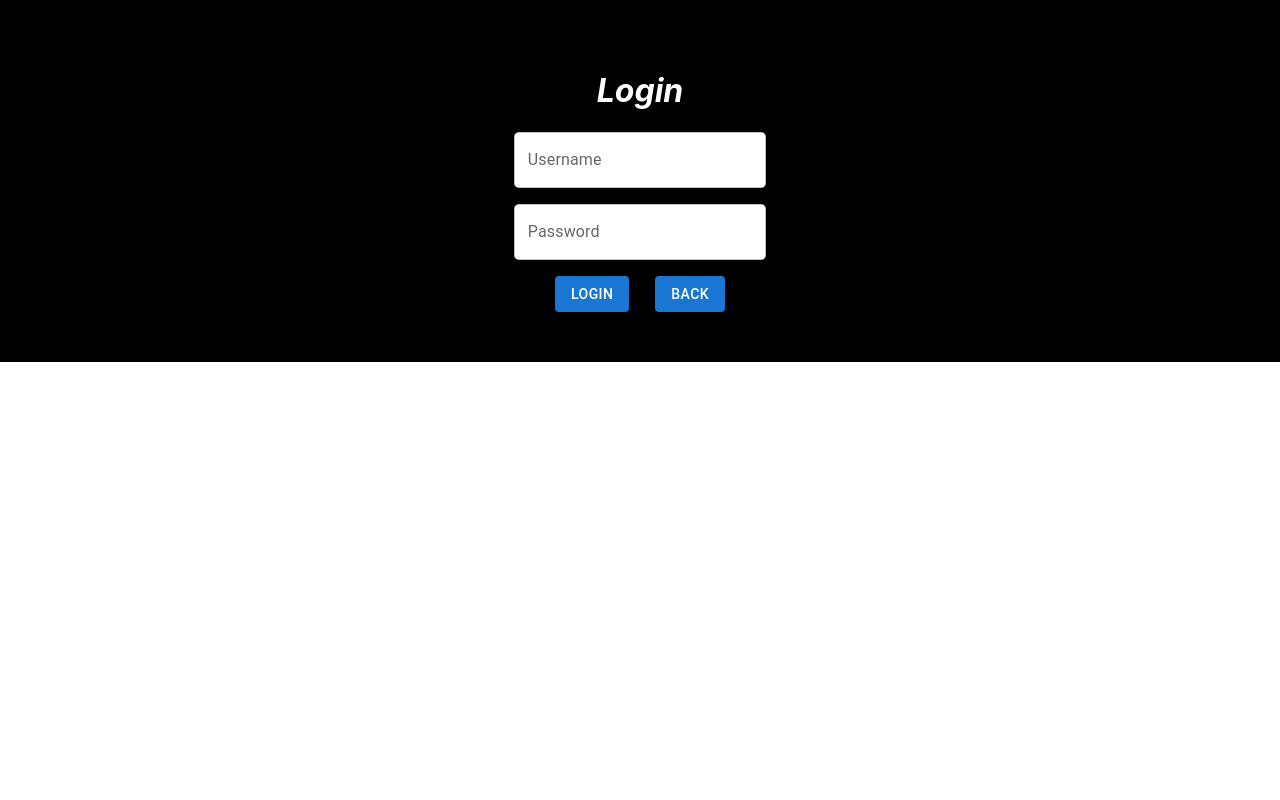
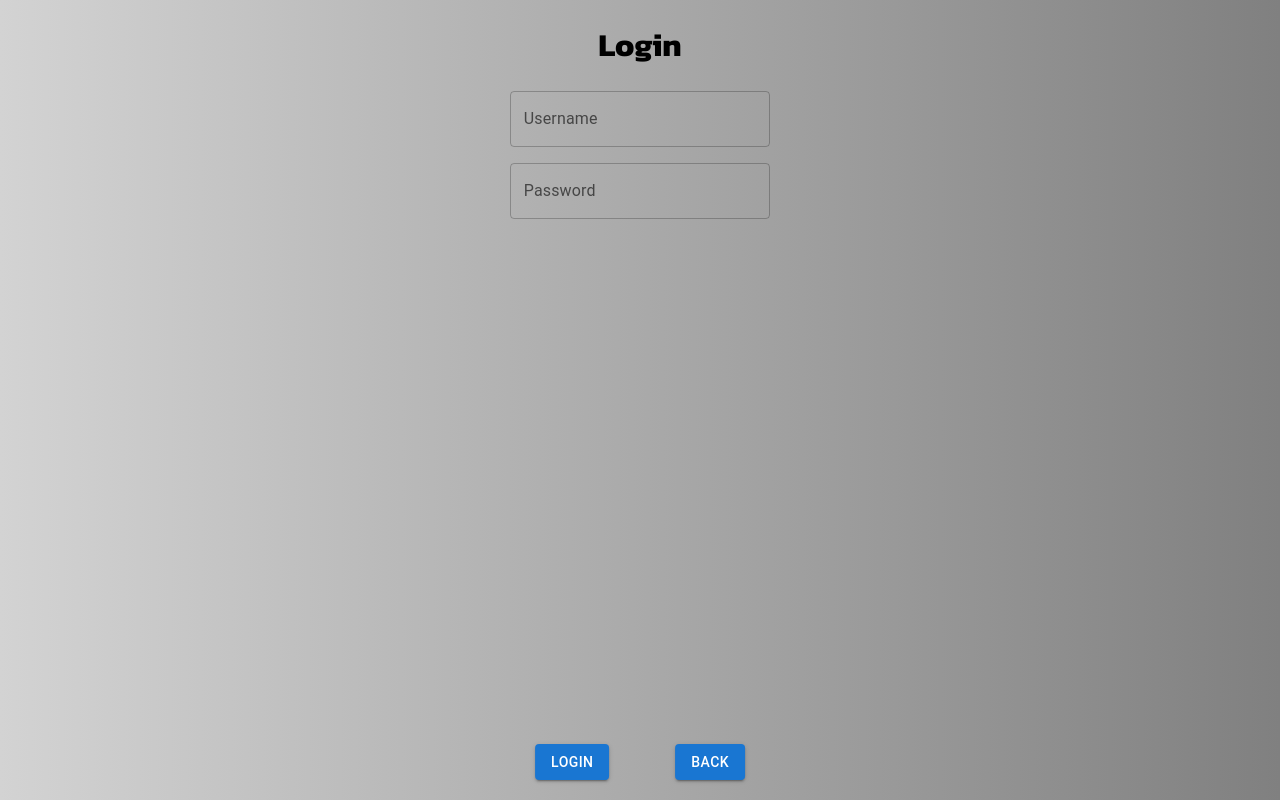
Before and after one commit to rysealex/fitness-tracker-front, a React (Create React App) app: page /login in a window 1280 px wide. Built offline with nearby package versions, Linux system fonts and the light colour scheme.

Commit message:
Combines all css styling pages into index css. Styling for the body, welcome page, and home page. Creates a user profile picture feature.

```diff
--- a/package.json
+++ b/package.json
@@ -5,6 +5,8 @@
   "dependencies": {
     "@emotion/react": "^11.13.3",
     "@emotion/styled": "^11.13.0",
+    "@fortawesome/free-solid-svg-icons": "^6.7.2",
+    "@fortawesome/react-fontawesome": "^0.2.2",
     "@mui/material": "^6.1.4",
     "@mui/x-date-pickers": "^7.23.3",
     "@testing-library/jest-dom": "^5.17.0",
--- a/public/index.html
+++ b/public/index.html
@@ -1,6 +1,9 @@
 <!DOCTYPE html>
 <html lang="en">
   <head>
+    <link rel="preconnect" href="https://fonts.googleapis.com">
+    <link rel="preconnect" href="https://fonts.gstatic.com" crossorigin>
+    <link href="https://fonts.googleapis.com/css2?family=Kanit:ital,wght@0,100;0,200;0,300;0,400;0,500;0,600;0,700;0,800;0,900;1,100;1,200;1,300;1,400;1,500;1,600;1,700;1,800;1,900&display=swap" rel="stylesheet">
     <title>Fitness Tracker</title>
   </head>
   <body>
--- a/src/pages/createAccount.jsx
+++ b/src/pages/createAccount.jsx
@@ -6,7 +6,6 @@ import Box from '@mui/material/Box';
 import TextField from '@mui/material/TextField';
 import { useNavigate } from 'react-router-dom';
 import axios from 'axios';
-import '../styles/createAccount.css'
 
 function CreateAccount() {
   const navigate = useNavigate();
--- a/src/pages/enterInformation.jsx
+++ b/src/pages/enterInformation.jsx
@@ -11,7 +11,6 @@ import FormControl from '@mui/material/FormControl';
 import axios from 'axios';
 import { useNavigate } from 'react-router-dom';
 import { FormHelperText, InputLabel } from '@mui/material';
-import '../styles/enterInformation.css'
 
 function EnterInformation() {
   const navigate = useNavigate();
--- a/src/pages/home.jsx
+++ b/src/pages/home.jsx
@@ -6,6 +6,8 @@ import { useNavigate } from 'react-router-dom';
 import StatCard from '../statCard';
 import CurrentDate from '../currentDate';
 import axios from 'axios';
+import { FontAwesomeIcon } from '@fortawesome/react-fontawesome';
+import { faUser } from '@fortawesome/free-solid-svg-icons';
 
 function Home() {
   const navigate = useNavigate();
@@ -16,6 +18,7 @@ function Home() {
   const [stats, setStats] = useState({});
   const [weightInput, setWeightInput] = useState(stats.weight);
   const [heightInput, setHeightInput] = useState(stats.height);
+  const [profileVisible, setProfileVisible] = useState(false);
   // Event handler for sign out button
   const handleSignOut = (event) => {
     setUsername("");
@@ -89,6 +92,9 @@ function Home() {
       setHeightInput(newValue);
     }
   };
+  const handleProfileClick = () => {
+    setProfileVisible(!profileVisible);
+  };
   // Fetch user stats
   useEffect(() => {
     if (username) {
@@ -105,7 +111,29 @@ function Home() {
     }
   }, [username])
   return (
-    <Container>
+    <div>
+      <aside className='profile-collapsable'>
+        <div className='profile-image' onClick={handleProfileClick}>
+          <FontAwesomeIcon icon={faUser} size="3x" color="white" />
+        </div>
+        <div className='profile-username'>
+          <h3>{stats.fname} {stats.lname}</h3>
+          <h4>{`${username}`}</h4>
+        </div>
+        <div className={`profile-stats ${profileVisible ? 'visible' : ''}`}>
+          <ul>
+            <li>{stats.gender}</li>
+            <li>{stats.age} yrs</li>
+            <li>
+              {stats.weight} lbs
+            </li>
+            <li>
+              {stats.height} ft
+            </li>
+          </ul>
+        </div>
+      </aside>
+      <Container>
       {/* Flexbox container for stat cards */}
       <div style={{ display: 'flex', flexWrap: 'wrap', justifyContent: 'space-between' }}>
         <div style={{ width: '100%', maxWidth: '300px', marginBottom: '20px' }}>
@@ -180,7 +208,8 @@ function Home() {
         </div>
       </div>
       <Button variant="contained" onClick={() => handleSignOut()}>Sign Out</Button>
-    </Container>
+      </Container>
+    </div>
   )
 };
 
--- a/src/pages/login.jsx
+++ b/src/pages/login.jsx
@@ -6,7 +6,6 @@ import Box from '@mui/material/Box';
 import TextField from '@mui/material/TextField';
 import { useNavigate } from 'react-router-dom';
 import axios from 'axios';
-import '../styles/login.css'
 
 function Login() {
   const navigate = useNavigate();
--- a/src/pages/welcome.jsx
+++ b/src/pages/welcome.jsx
@@ -1,7 +1,7 @@
 import React from 'react';
 import Stack from '@mui/material/Stack';
 import Button from '@mui/material/Button';
-import '../styles/welcome.css'
+import '../styles/index.css'
 import { useNavigate } from 'react-router-dom';
 
 function Welcome() {
@@ -10,9 +10,9 @@ function Welcome() {
     navigate(url);
   };
   return (
-    <>
     <div className='welcome-container'>
-        <h1>Welcome to the Fitness Tracker</h1>
+      <h1>Welcome</h1>
+      <h2>Fitness Tracker</h2>
       <Stack className='button-container' spacing={2} direction="row" >
         <Button
           className='log-in'
@@ -30,7 +30,6 @@ function Welcome() {
         </Button>
       </Stack>
     </div>
-    </>
   );
 };
 
--- a/src/styles/createAccount.css
+++ /dev/null
@@ -1,27 +0,0 @@
-/* Styles for the create account page elements */
-
-.create-account-container {
-    background-color: rgb(0, 0, 0);
-    padding-top: 50px;
-    padding-bottom: 50px;
-    display: flex;
-    flex-direction: column;
-    justify-content: center;
-    align-items: center;
-}
-.create-account-container h1 {
-    color: rgb(255, 255, 255);
-    text-align: center;
-    font-style: italic;
-}
-.textfield {
-    background-color: white;
-    margin-bottom: 10px;
-    border-radius: 5px;
-}
-.button-container {
-    display: flex;
-    justify-content: center;
-    align-items: center;
-    gap: 10px;
-}
--- a/src/styles/enterInformation.css
+++ /dev/null
@@ -1,27 +0,0 @@
-/* Styles for the enter information page elements */
-
-.enter-information-container {
-    background-color: rgb(0, 0, 0);
-    padding-top: 50px;
-    padding-bottom: 50px;
-    display: flex;
-    flex-direction: column;
-    justify-content: center;
-    align-items: center;
-}
-.enter-information-container h1 {
-    color: rgb(255, 255, 255);
-    text-align: center;
-    font-style: italic;
-}
-.textfield {
-    background-color: white;
-    margin-bottom: 10px;
-    border-radius: 5px;
-}
-.button-container {
-    display: flex;
-    justify-content: center;
-    align-items: center;
-    gap: 10px;
-}
--- /dev/null
+++ b/src/styles/index.css
@@ -0,0 +1,89 @@
+/* Styles for the body elements */
+body {
+    background-image: linear-gradient(to right, lightgrey, grey);
+    font-family: 'kanit', sans-serif;
+    margin: 0;
+    height: 100vh;
+    display: flex;
+    flex-direction: column;
+    justify-content: space-between;
+    align-items: center;
+}
+h1, h2 {
+    text-align: center;
+}
+
+/* Styles for the welcome page */
+.welcome-container {
+    text-align: center;
+    flex-grow: 1;
+}
+.button-container {
+    position: absolute;
+    bottom: 20px;
+    left: 50%;
+    transform: translateX(-50%);
+    display: flex;
+    justify-content: center;
+    gap: 50px;
+}
+.log-in {
+    padding: 10px 20px;
+    border-radius: 5px;
+    background-color: gray;
+}
+.create-account {
+    padding: 10px 20px;
+    border-radius: 5px;
+}
+
+/* Styles for the home page */
+
+/* Profile Image Styles */
+.profile-collapsable {
+    position: absolute;
+    top: 20px;
+    left: 20px;
+    display: flex;
+    align-items: center;
+    text-align: left;
+    z-index: 1;
+}
+.profile-collapsable ul {
+    list-style-type: none;
+    position: relative;
+    padding: 0;
+    margin: 0;
+}
+.profile-collapsable ul li {
+    padding: 8px;
+    text-align: center;
+}
+.profile-image {
+    cursor: pointer;
+    margin-right: 15px;
+}
+.profile-username {
+    display: flex;
+    flex-direction: column;
+    justify-content: center;
+}
+.profile-username h3, .profile-username h4 {
+    margin: 0;
+    padding: 0;
+}
+.profile-stats {
+    display: none;
+    position: absolute;
+    top: 70px;
+    padding: 15px;
+    border: solid black;
+    width: 150px;
+}
+.profile-stats.visible {
+    display: block;
+}
+.profile-stats ul li {
+    padding: 8px;
+    text-align: left;
+}
--- a/src/styles/login.css
+++ /dev/null
@@ -1,27 +0,0 @@
-/* Styles for the login page elements */
-
-.login-container {
-    background-color: rgb(0, 0, 0);
-    padding-top: 50px;
-    padding-bottom: 50px;
-    display: flex;
-    flex-direction: column;
-    justify-content: center;
-    align-items: center;
-}
-.login-container h1 {
-    color: rgb(255, 255, 255);
-    text-align: center;
-    font-style: italic;
-}
-.textfield {
-    background-color: white;
-    margin-bottom: 10px;
-    border-radius: 5px;
-}
-.button-container {
-    display: flex;
-    justify-content: center;
-    align-items: center;
-    gap: 10px;
-}
--- a/src/styles/welcome.css
+++ /dev/null
@@ -1,24 +0,0 @@
-/* Styles for the welcome page elements */
-
-.welcome-container {
-    background-color: rgb(0, 0, 0);
-    padding-top: 50px;
-    padding-bottom: 50px;
-}
-.welcome-container h1 {
-    color: rgb(255, 255, 255);
-    text-align: center;
-    font-style: italic;
-}
-/*.log-in {
-    background-color: green;
-}*/
-/*.create-account {
-    background-color: blue;
-}*/
-.button-container {
-    display: flex;
-    justify-content: center;
-    align-items: center;
-    gap: 10px;
-}
```
Also changed, not shown: 1 other file (tests, documents, lock files or other folders). Lines whose indentation alone changed are shown as unchanged.
